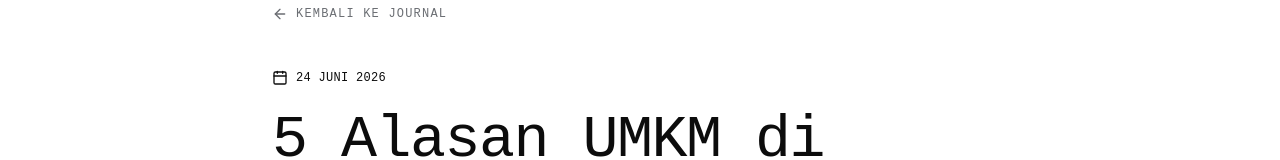
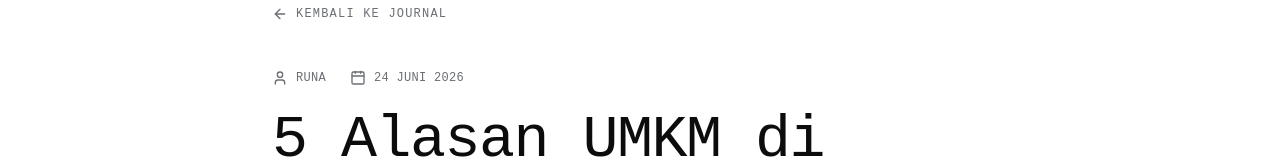
Before and after one commit to studiosatuakun-max/studiosatuakun, a Next.js app: page /blog/alasan-umkm-jakarta-wajib-punya-sistem-kasir-custom in a window 1280 px wide. Shown: the part 123-283 px from the top of the page. Built offline with nearby package versions, Linux system fonts and the light colour scheme.

Commit message:
feat(blog): add author 'Runa' to all articles, update json-ld, and display in UI

```diff
--- a/content/blog/alasan-umkm-jakarta-wajib-punya-sistem-kasir-custom.md
+++ b/content/blog/alasan-umkm-jakarta-wajib-punya-sistem-kasir-custom.md
@@ -3,6 +3,7 @@ title: "5 Alasan UMKM di Jakarta Wajib Memiliki Sistem Kasir Custom"
 date: "2026-06-24"
 coverImage: "/blog/pos-system.png"
 excerpt: "Tinggalkan sistem POS pasaran. Ketahui mengapa sistem kasir custom adalah kunci rahasia untuk UMKM dan bisnis F&B di Jakarta agar bisa bersaing dan berekspansi dengan cepat."
+author: "Runa"
 ---
 
 Jakarta, sebagai pusat perputaran ekonomi dan tren bisnis di Indonesia, menuntut setiap UMKM (Usaha Mikro, Kecil, dan Menengah) untuk bergerak serba cepat. Mulai dari bisnis *F&B* (kafe, restoran), retail *fashion*, hingga jasa, kompetisi di ibukota sangatlah brutal.
--- a/src/app/(main)/blog/[slug]/page.tsx
+++ b/src/app/(main)/blog/[slug]/page.tsx
@@ -3,7 +3,7 @@ import { getBlogPostBySlug, getBlogSlugs } from '@/lib/blog';
 import ReactMarkdown from 'react-markdown';
 import { Metadata } from 'next';
 import Link from 'next/link';
-import { ArrowLeft, Calendar } from 'lucide-react';
+import { ArrowLeft, Calendar, User } from 'lucide-react';
 
 // For Next.js 15, params is a Promise
 type Props = {
@@ -63,9 +63,8 @@ export default async function BlogPostPage({ params }: Props) {
     image: post.coverImage ? [post.coverImage] : ['https://studiosatuakun.id/og.jpg'],
     datePublished: new Date(post.date).toISOString(),
     author: {
-      '@type': 'Organization',
-      name: 'Studio Satu Akun',
-      url: 'https://studiosatuakun.id',
+      '@type': 'Person',
+      name: post.author,
     },
     publisher: {
       '@type': 'Organization',
@@ -94,7 +93,12 @@ export default async function BlogPostPage({ params }: Props) {
         </Link>
 
         <header className="mb-14">
-          <div className="flex items-center gap-2 text-xs text-accent mb-6 font-mono uppercase tracking-wide">
+          <div className="flex items-center gap-6 text-xs text-graphite mb-6 font-mono uppercase tracking-wide">
+            <div className="flex items-center gap-2">
+              <User className="w-4 h-4" />
+              <span>{post.author}</span>
+            </div>
+            <div className="flex items-center gap-2">
               <Calendar className="w-4 h-4" />
               <time dateTime={post.date}>
                 {new Date(post.date).toLocaleDateString('id-ID', {
@@ -103,6 +107,7 @@ export default async function BlogPostPage({ params }: Props) {
                   day: 'numeric',
                 })}
               </time>
+            </div>
           </div>
           <h1 className="font-mono text-4xl md:text-5xl lg:text-6xl font-light tracking-tight mb-6 text-balance leading-tight text-ink">
             {post.title}
--- a/src/lib/blog.ts
+++ b/src/lib/blog.ts
@@ -10,6 +10,7 @@ export type BlogPost = {
   date: string;
   excerpt: string;
   coverImage?: string;
+  author?: string;
   content: string;
 };
 
@@ -36,6 +37,7 @@ export function getBlogPostBySlug(slug: string): BlogPost | null {
       date: data.date || 'Unknown Date',
       excerpt: data.excerpt || '',
       coverImage: data.coverImage || '',
+      author: data.author || 'Runa',
       content,
     };
   } catch (error) {
```
Also changed, not shown: content/blog/apa-itu-ai-automation.md (+1 -0 lines), content/blog/biaya-pembuatan-aplikasi-dashboard-monitoring-hrd-2026.md (+1 -0 lines), content/blog/cara-memilih-software-house-terpercaya-bandung-surabaya.md (+1 -0 lines). Lines whose indentation alone changed are shown as unchanged.
